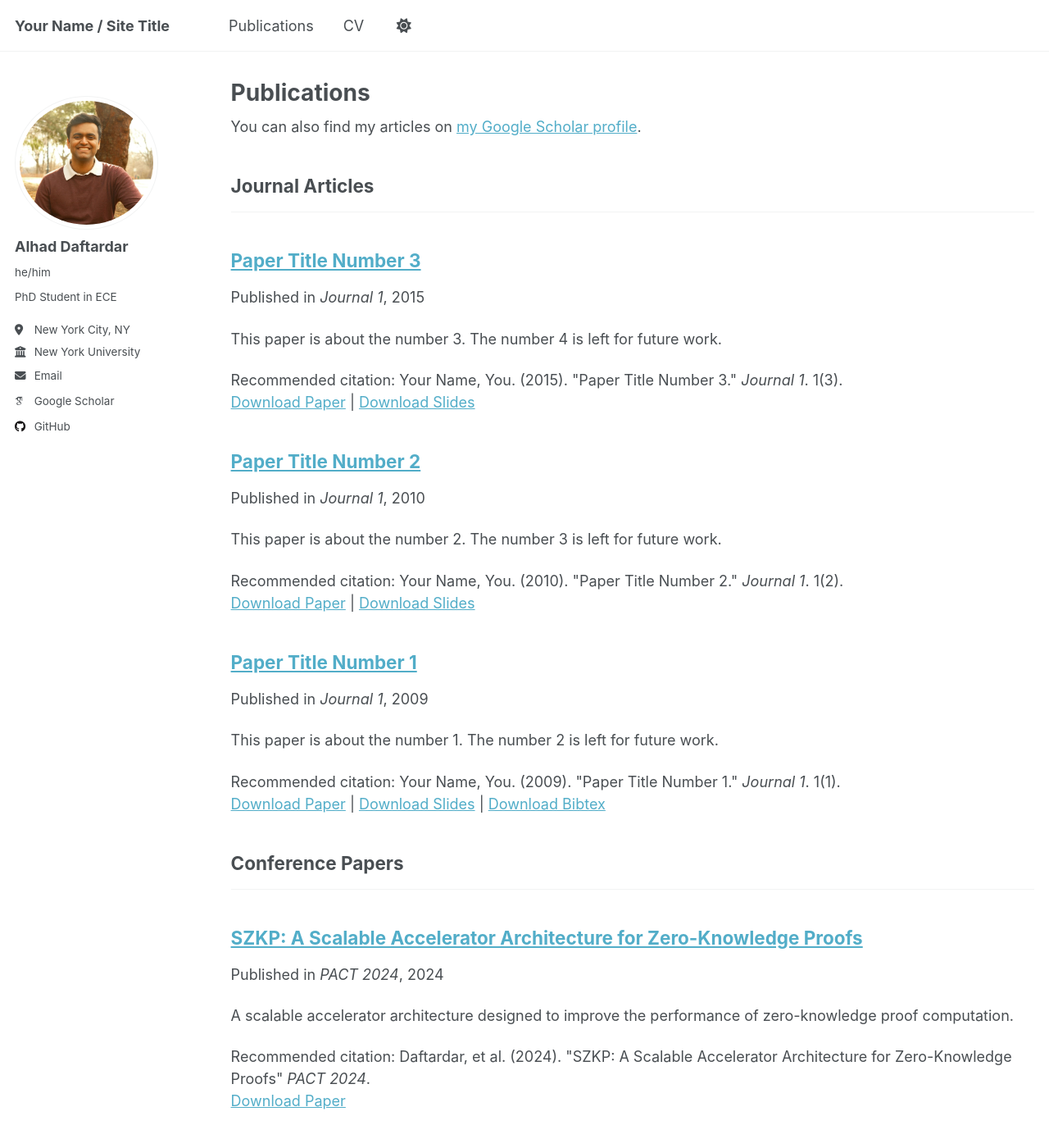
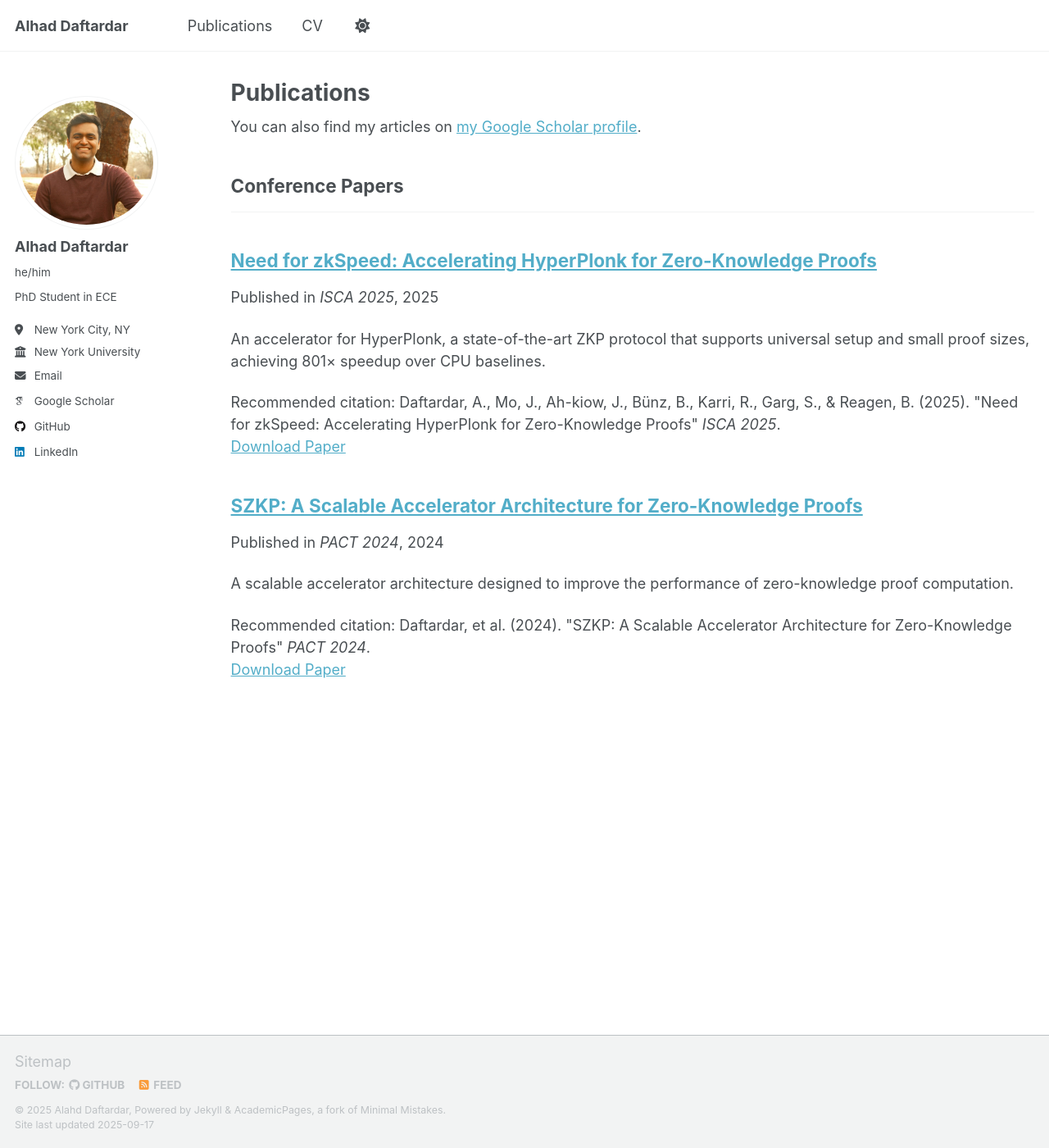
Before and after one commit to adaftardar/adaftardar.github.io, a Jekyll site: the page built from _pages/publications.html, in a window 1280 px wide and 1400 px high. Shown: the whole window at 82% size. Built offline with Jekyll 4.4.1, drawn with Linux system fonts in a browser that asks for light colours; some web fonts are replaced; a script that is not in the unit is left out; some of the changed text lies outside the part shown.

Commit message:
added zkspeed

```diff
--- a/_config.yml
+++ b/_config.yml
@@ -9,14 +9,14 @@
 # Basic Site Settings
 locale                   : "en-US"
 site_theme               : "default" # Currently available options are "default", "air"
-title                    : "Your Name / Site Title"
+title                    : "Alhad Daftardar"
 title_separator          : "-"
-name                     : &name "Your Name"
+name                     : &name "Alahd Daftardar"
 description              : &description "Your Name's academic portfolio"   # Update this with a general description of your site, this is the default if not overridden by a page
 url                      : https://adaftardar.github.io # The base hostname & protocol for your site e.g. "https://[your GitHub username].github.io",
                                                            # or if you already have some other page hosted on Github then use "https://[your GitHub username].github.io/[Your Repo Name]"
 baseurl                  : "" # the subpath of your site, e.g. "/blog"
-repository               : "adaftardar/adaftardar.github.io"
+repository               : "" #"adaftardar/adaftardar.github.io"
 
 # Site Author - The following control what appear as part of the author content on the side bar.
 #               If a field is blank the icon and link will not appear, otherwise it will be shown.
@@ -63,7 +63,7 @@ author:
   keybase          : # Username
   instagram        : # Username
   lastfm           : # Username
-  linkedin         : # Username
+  linkedin         : alhad-daftardar-a49476a1/
   mastodon         : # URL
   medium           : # URL
   pinterest        : # Username
--- a/_publications/2009-10-01-paper-title-number-1.md
+++ /dev/null
@@ -1,14 +0,0 @@
----
-title: "Paper Title Number 1"
-collection: publications
-category: manuscripts
-permalink: /publication/2009-10-01-paper-title-number-1
-excerpt: 'This paper is about the number 1. The number 2 is left for future work.'
-date: 2009-10-01
-venue: 'Journal 1'
-slidesurl: 'http://academicpages.github.io/files/slides1.pdf'
-paperurl: 'http://academicpages.github.io/files/paper1.pdf'
-bibtexurl: 'http://academicpages.github.io/files/bibtex1.bib'
-citation: 'Your Name, You. (2009). &quot;Paper Title Number 1.&quot; <i>Journal 1</i>. 1(1).'
----
-The contents above will be part of a list of publications, if the user clicks the link for the publication than the contents of section will be rendered as a full page, allowing you to provide more information about the paper for the reader. When publications are displayed as a single page, the contents of the above "citation" field will automatically be included below this section in a smaller font.
--- a/_publications/2010-10-01-paper-title-number-2.md
+++ /dev/null
@@ -1,14 +0,0 @@
----
-title: "Paper Title Number 2"
-collection: publications
-category: manuscripts
-permalink: /publication/2010-10-01-paper-title-number-2
-excerpt: 'This paper is about the number 2. The number 3 is left for future work.'
-date: 2010-10-01
-venue: 'Journal 1'
-slidesurl: 'http://academicpages.github.io/files/slides2.pdf'
-paperurl: 'http://academicpages.github.io/files/paper2.pdf'
-citation: 'Your Name, You. (2010). &quot;Paper Title Number 2.&quot; <i>Journal 1</i>. 1(2).'
----
-
-The contents above will be part of a list of publications, if the user clicks the link for the publication than the contents of section will be rendered as a full page, allowing you to provide more information about the paper for the reader. When publications are displayed as a single page, the contents of the above "citation" field will automatically be included below this section in a smaller font.
--- a/_publications/2015-10-01-paper-title-number-3.md
+++ /dev/null
@@ -1,14 +0,0 @@
----
-title: "Paper Title Number 3"
-collection: publications
-category: manuscripts
-permalink: /publication/2015-10-01-paper-title-number-3
-excerpt: 'This paper is about the number 3. The number 4 is left for future work.'
-date: 2015-10-01
-venue: 'Journal 1'
-slidesurl: 'http://academicpages.github.io/files/slides3.pdf'
-paperurl: 'http://academicpages.github.io/files/paper3.pdf'
-citation: 'Your Name, You. (2015). &quot;Paper Title Number 3.&quot; <i>Journal 1</i>. 1(3).'
----
-
-The contents above will be part of a list of publications, if the user clicks the link for the publication than the contents of section will be rendered as a full page, allowing you to provide more information about the paper for the reader. When publications are displayed as a single page, the contents of the above "citation" field will automatically be included below this section in a smaller font.
--- /dev/null
+++ b/_publications/2025-04-08-zkspeed.md
@@ -0,0 +1,13 @@
+---
+title: "Need for zkSpeed: Accelerating HyperPlonk for Zero-Knowledge Proofs"
+collection: publications
+category: conferences
+permalink: /publication/zkspeed
+excerpt: 'An accelerator for HyperPlonk, a state-of-the-art ZKP protocol that supports universal setup and small proof sizes, achieving 801× speedup over CPU baselines.'
+date: 2025-04-08
+venue: 'ISCA 2025'
+paperurl: 'https://arxiv.org/abs/2504.06211'
+citation: 'Daftardar, A., Mo, J., Ah-kiow, J., Bünz, B., Karri, R., Garg, S., & Reagen, B. (2025). "Need for zkSpeed: Accelerating HyperPlonk for Zero-Knowledge Proofs" <i>ISCA 2025</i>.'
+---
+
+This paper presents zkSpeed, an accelerator for HyperPlonk zero-knowledge proofs, presented at the 52nd International Symposium on Computer Architecture (ISCA) 2025.
--- a/_publications/2025-06-08-paper-title-number-5.md
+++ /dev/null
@@ -1,13 +0,0 @@
----
-title: "Paper Title Number 5, with math $$E=mc^2$$"
-collection: publications
-category: conferences
-permalink: /publication/2024-02-17-paper-title-number-4
-excerpt: 'This paper is about a famous math equation, $$E=mc^2$$'
-date: 2024-02-17
-venue: 'GitHub Journal of Bugs'
-paperurl: 'http://academicpages.github.io/files/paper3.pdf'
-citation: 'Your Name, You. (2024). &quot;Paper Title Number 3.&quot; <i>GitHub Journal of Bugs</i>. 1(3).'
----
-
-Using [MathJax](https://www.mathjax.org/) in the description is supported - $$E=mc^2$$ - however, the use must be mindful that the default delimiters are `$$...$$` and `\\[...\\]` which differs from the `$...$` that is typically expected.
--- a/markdown_generator/publications.tsv
+++ b/markdown_generator/publications.tsv
@@ -1,4 +1,3 @@
 pub_date	title	venue	excerpt	citation	url_slug	paper_url	slides_url
-2009-10-01	Paper Title Number 1	Journal 1	This paper is about the number 1. The number 2 is left for future work.	Your Name, You. (2009). "Paper Title Number 1." <i>Journal 1</i>. 1(1).	paper-title-number-1	http://academicpages.github.io/files/paper1.pdf	http://academicpages.github.io/files/slides1.pdf
-2010-10-01	Paper Title Number 2	Journal 1	This paper is about the number 2. The number 3 is left for future work.	Your Name, You. (2010). "Paper Title Number 2." <i>Journal 1</i>. 1(2).	paper-title-number-2	http://academicpages.github.io/files/paper2.pdf	http://academicpages.github.io/files/slides2.pdf
-2015-10-01	Paper Title Number 3	Journal 1	This paper is about the number 3. The number 4 is left for future work.	Your Name, You. (2015). "Paper Title Number 3." <i>Journal 1</i>. 1(3).	paper-title-number-3	http://academicpages.github.io/files/paper3.pdf	http://academicpages.github.io/files/slides3.pdf
+2025-04-08	Need for zkSpeed: Accelerating HyperPlonk for Zero-Knowledge Proofs	ISCA 2025	An accelerator for HyperPlonk, a state-of-the-art ZKP protocol that supports universal setup and small proof sizes, achieving 801× speedup over CPU baselines.	Daftardar, A., Mo, J., Ah-kiow, J., Bünz, B., Karri, R., Garg, S., & Reagen, B. (2025). "Need for zkSpeed: Accelerating HyperPlonk for Zero-Knowledge Proofs" <i>ISCA 2025</i>.	zkspeed	https://arxiv.org/abs/2504.06211
+2024-08-12	SZKP: A Scalable Accelerator Architecture for Zero-Knowledge Proofs	PACT 2024	A scalable accelerator architecture designed to improve the performance of zero-knowledge proof computation.	Daftardar, A., Reagen, B., Garg, S. (2024). "SZKP: A Scalable Accelerator Architecture for Zero-Knowledge Proofs" <i>PACT 2024</i>.	szkp	https://arxiv.org/abs/2408.05890
```
Also changed, not shown: _publications/2024-02-17-paper-title-number-4.md (deleted, +0 -13 lines).
